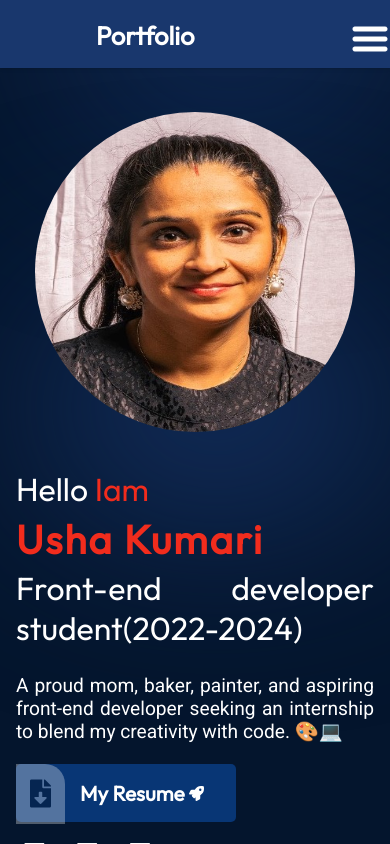
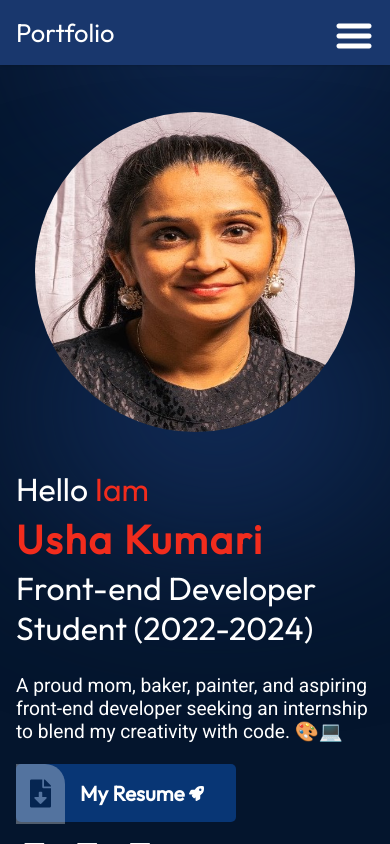
Before and after one commit to UshaKumari89/my-react-portofolio-main, a React (Vite) app: page / in a window 390 px wide. Built offline with nearby package versions, Linux system fonts and the light colour scheme; a web font is replaced by a local one.

Commit message:
justify in text

```diff
--- a/src/components/Hero/hero.jsx
+++ b/src/components/Hero/hero.jsx
@@ -19,7 +19,7 @@ export const Hero = () => {
             Hello <span className={styles.textColor}>Iam</span>
           </h4>
           <h1 className={styles.textColor}>Usha Kumari</h1>
-          <h4>Front-end developer student(2022-2024)</h4>
+          <h4>Front-end Developer Student (2022-2024)</h4>
         </section>
 
         <p className={styles.description}>
--- a/src/components/Hero/hero.module.css
+++ b/src/components/Hero/hero.module.css
@@ -121,13 +121,12 @@ h4 {
 
 .content {
     margin: 1rem -5rem;
-    text-align: justify;
+
 
   }
 
   .description {
-
-    padding-right:0 ;
+     padding-right:0 ;
 
 
   }
--- a/src/components/Navbar/Navbar.module.css
+++ b/src/components/Navbar/Navbar.module.css
@@ -16,7 +16,7 @@
 
 .title {
   font-size: 1.6rem;
-  font-weight: 600;
+  font-weight: 500;
   text-decoration: none;
   color: var(--color-text);
 }
@@ -75,18 +75,19 @@
   .navbar {
     flex-direction: column;
     align-items: flex-start;
-	  padding-top: 1.2rem;
     margin: 0;
+    padding: 1rem ;
 
   }
 
   .menu {
     position: absolute;
     right: 0;
-   flex-direction: column;
+    flex-direction: column;
     align-items: flex-end;
     gap: 11px;
     z-index: 3;
+    padding-right: 1rem;
   }
 
   .menuBtn {
--- a/src/components/about/About.module.css
+++ b/src/components/about/About.module.css
@@ -5,7 +5,7 @@
   background-color: rgba(12, 12, 12, 0.6);
   border-radius: 1rem;
   padding: 3rem;
-  margin: 5rem 7rem;
+  margin: 5rem 6rem;
   z-index: 1;
   display: flex;
   flex-direction: column;
@@ -36,6 +36,7 @@
 .aboutDesciption{
     color: var(--color-text);
     font-size: 1.2rem;
+text-align: justify;
 }
 
 
--- a/src/components/projects/ProjectCard.jsx
+++ b/src/components/projects/ProjectCard.jsx
@@ -6,7 +6,7 @@ import { getImageUrl } from "../../utils";
 const ProjectCard = ({ project }) => {
     // console.log(project); // lägg till detta
 
-    const { title, imageSrc, description, skills, demo, source } = project;
+    const {title, imageSrc, description, skills, demo, source } = project;
         return (
  <div className={styles.container}>
         <img
```
